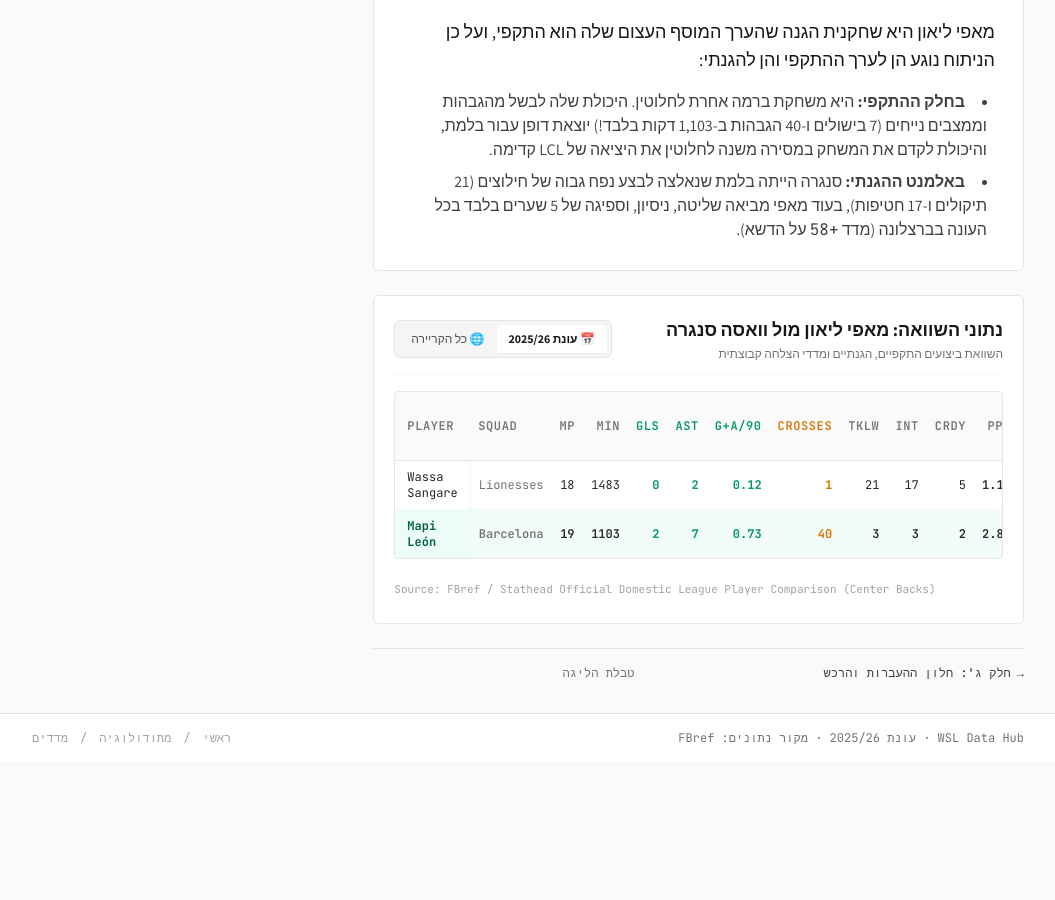
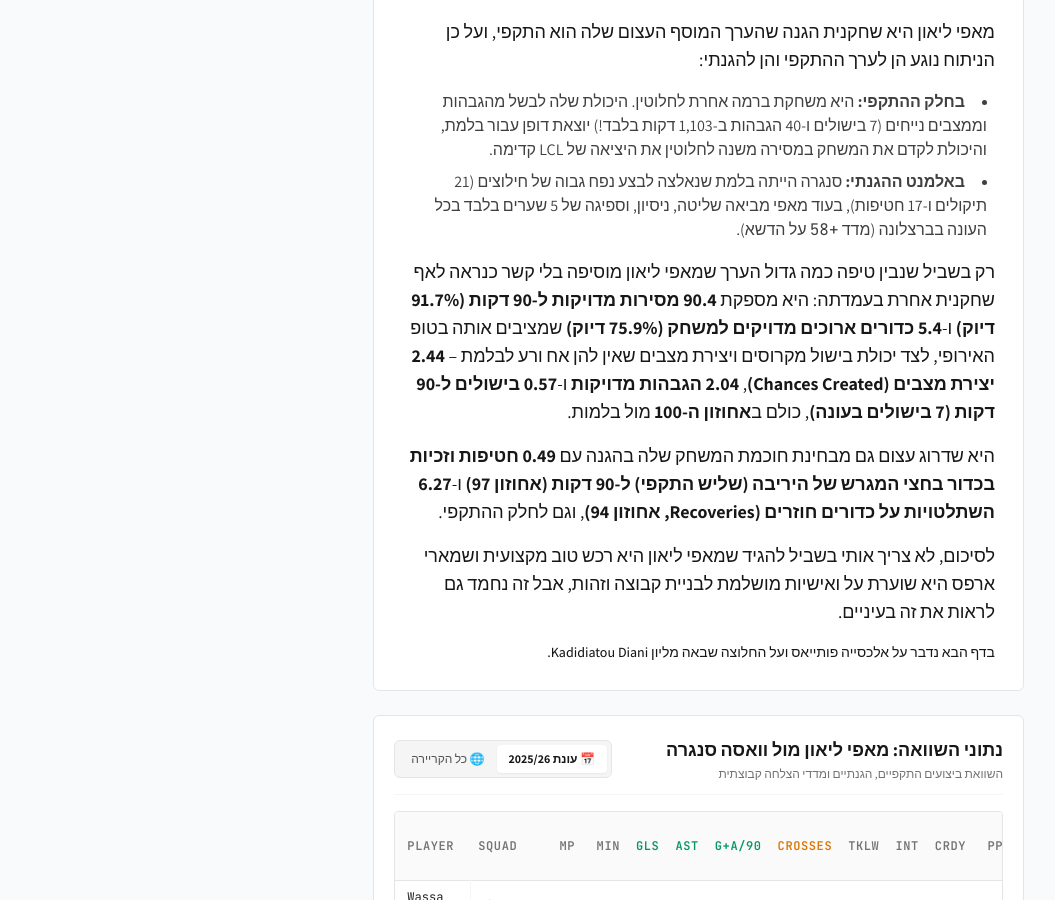
Before and after one commit to davidkorenblit/wsl-data-hub, a Jekyll site: the page built from teams/london-city-lionesses-transfers-analysis.md, in a window 1280 px wide and 900 px high, scrolled down 2190 px. Shown: the whole window, without its empty margins (112-1167 px from the left). Built offline with Jekyll 4.4.1, drawn with Linux system fonts in a browser that asks for light colours; nearby versions of some CDN libraries; before the commit the page ends 2952 px from its top, so only the background shows below that.

Commit message:
Add Mapi Leon deep stats and narrative analysis to transfers page

```diff
--- a/teams/london-city-lionesses-transfers-analysis.md
+++ b/teams/london-city-lionesses-transfers-analysis.md
@@ -218,6 +218,22 @@
         <li><strong>בחלק ההתקפי:</strong> היא משחקת ברמה אחרת לחלוטין. היכולת שלה לבשל מהגבהות וממצבים נייחים (7 בישולים ו-40 הגבהות ב-1,103 דקות בלבד!) יוצאת דופן עבור בלמת, והיכולת לקדם את המשחק במסירה משנה לחלוטין את היציאה של LCL קדימה.</li>
         <li><strong>באלמנט ההגנתי:</strong> סנגרה הייתה בלמת שנאלצה לבצע נפח גבוה של חילוצים (21 תיקולים ו-17 חטיפות), בעוד מאפי מביאה שליטה, ניסיון, וספיגה של 5 שערים בלבד בכל העונה בברצלונה (מדד <code>+58</code> על הדשא).</li>
       </ul>
+
+      <p>
+        רק בשביל שנבין טיפה כמה גדול הערך שמאפי ליאון מוסיפה בלי קשר כנראה לאף שחקנית אחרת בעמדתה: היא מספקת <strong>90.4 מסירות מדויקות ל-90 דקות (91.7% דיוק)</strong> ו-<strong>5.4 כדורים ארוכים מדויקים למשחק (75.9% דיוק)</strong> שמציבים אותה בטופ האירופי, לצד יכולת בישול מקרוסים ויצירת מצבים שאין להן אח ורע לבלמת – <strong>2.44 יצירת מצבים (Chances Created)</strong>, <strong>2.04 הגבהות מדויקות</strong> ו-<strong>0.57 בישולים ל-90 דקות (7 בישולים בעונה)</strong>, כולם ב<strong>אחוזון ה-100</strong> מול בלמות.
+      </p>
+
+      <p>
+        היא שדרוג עצום גם מבחינת חוכמת המשחק שלה בהגנה עם <strong>0.49 חטיפות וזכיות בכדור בחצי המגרש של היריבה (שליש התקפי) ל-90 דקות (אחוזון 97)</strong> ו-<strong>6.27 השתלטויות על כדורים חוזרים (Recoveries, אחוזון 94)</strong>, וגם לחלק ההתקפי.
+      </p>
+
+      <p>
+        לסיכום, לא צריך אותי בשביל להגיד שמאפי ליאון היא רכש טוב מקצועית ושמארי ארפס היא שוערת על ואישיות מושלמת לבניית קבוצה וזהות, אבל זה נחמד גם לראות את זה בעיניים.
+      </p>
+
+      <p class="text-sm font-medium text-primary-600 dark:text-primary-400">
+        בדף הבא נדבר על אלכסייה פותייאס ועל החלוצה שבאה מליון Kadidiatou Diani.
+      </p>
     </article>
 
     <!-- Mapi vs Sangare Comparison Tables -->
```
